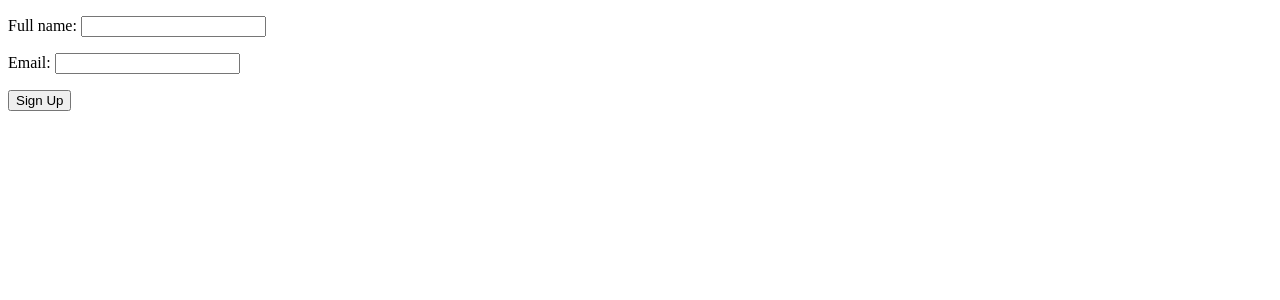
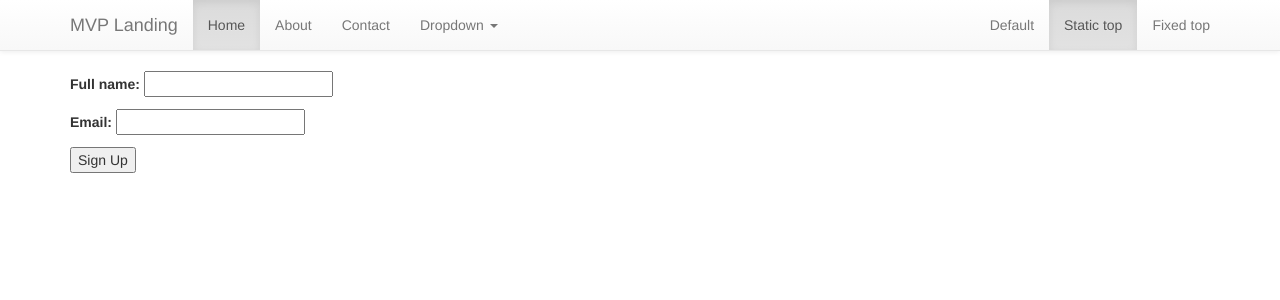
Before and after one commit to RonaldTheodoro/TryDjango1.8, a Django app: page / in a window 1280 px wide. Shown: the top 300 px of the page. Run offline with Django 3.2, Linux system fonts and the light colour scheme; some libraries are stand-ins or nearby versions.

Commit message:
Usa bootstrap

```diff
--- a/newsletter/forms.py
+++ b/newsletter/forms.py
@@ -1,5 +1,5 @@
 from django import forms
-from .models import SignUp
+from .models import SignUp, User
 
 
 class ContactForm(forms.Form):
@@ -20,3 +20,19 @@ class SignUpForm(forms.ModelForm):
 
     def cleanFullName(self):
         return self.cleaned_data.get('full_name')
+
+
+class UserForm(forms.ModelForm):
+
+    class Meta:
+        model = User
+        fields = ['name', 'email', 'password']
+
+    def cleanName(self):
+        return self.cleaned_data.get('name')
+
+    def cleanEmail(self):
+        return self.cleaned_data.get('email')
+
+    def cleanPassword(self):
+        return self.cleaned_data.get('password')
--- a/newsletter/models.py
+++ b/newsletter/models.py
@@ -9,3 +9,12 @@ class SignUp(models.Model):
 
     def __str__(self):
         return self.full_name
+
+
+class User(models.Model):
+    name = models.CharField(max_length=30, blank=False, null=False)
+    email = models.EmailField()
+    password = models.CharField(max_length=32, null=False)
+
+    def __str__(self):
+        return self.name
--- a/newsletter/views.py
+++ b/newsletter/views.py
@@ -1,7 +1,7 @@
 from django.conf import settings
 from django.core.mail import send_mail
 from django.shortcuts import render
-from .forms import SignUpForm, ContactForm
+from .forms import SignUpForm, ContactForm, UserForm
 
 
 def home(request):
@@ -49,3 +49,16 @@ def contact(request):
         'title': 'Contato'
     }
     return render(request, 'form.html', context)
+
+
+def login(request):
+    form = UserForm(request.POST or None)
+
+    if form.is_valid():
+        form.save()
+
+    context = {
+        'title': 'Log in',
+        'form': form
+    }
+    return render(request, 'login.html', context)
--- /dev/null
+++ b/templates/base.html
@@ -0,0 +1,65 @@
+{% load staticfiles %}
+<!DOCTYPE html>
+<html lang="en">
+    <head>
+        <meta charset="utf-8">
+        <meta http-equiv="X-UA-Compatible" content="IE=edge">
+        <meta name="viewport" content="width=device-width, initial-scale=1">
+        <!-- The above 3 meta tags *must* come first in the head; any other head content must come *after* these tags -->
+        <meta name="description" content="">
+        <meta name="author" content="">
+        <link rel="icon" href="../../favicon.ico">
+
+        <title>Static Top Navbar Example for Bootstrap</title>
+
+        <!-- Bootstrap core CSS -->
+        <link href="../../dist/css/bootstrap.min.css" rel="stylesheet">
+        <link href="{% static 'css/bootstrap.min.css' %}" rel="stylesheet">
+
+        <!-- IE10 viewport hack for Surface/desktop Windows 8 bug -->
+        <link href="{% static 'css/bootstrap.min.css' %}" rel="stylesheet">
+
+        <!-- Custom styles for this template -->
+        <link href="navbar-static-top.css" rel="stylesheet">
+
+        <!-- Just for debugging purposes. Don't actually copy these 2 lines! -->
+        <!--[if lt IE 9]><script src="../../assets/js/ie8-responsive-file-warning.js"></script>
+        <script src="../../assets/js/ie-emulation-modes-warning.js"></script>
+        <![endif]-->
+        <!-- HTML5 shim and Respond.js for IE8 support of HTML5 elements and media queries -->
+        <!--[if lt IE 9]>
+        <script src="https://oss.maxcdn.com/html5shiv/3.7.2/html5shiv.min.js"></script>
+        <script src="https://oss.maxcdn.com/respond/1.4.2/respond.min.js"></script>
+        <![endif]-->
+        <!-- Latest compiled and minified CSS -->
+        <link rel="stylesheet" href="https://maxcdn.bootstrapcdn.com/bootstrap/3.3.6/css/bootstrap.min.css" integrity="sha384-1q8mTJOASx8j1Au+a5WDVnPi2lkFfwwEAa8hDDdjZlpLegxhjVME1fgjWPGmkzs7" crossorigin="anonymous">
+
+        <!-- Optional theme -->
+        <link rel="stylesheet" href="https://maxcdn.bootstrapcdn.com/bootstrap/3.3.6/css/bootstrap-theme.min.css" integrity="sha384-fLW2N01lMqjakBkx3l/M9EahuwpSfeNvV63J5ezn3uZzapT0u7EYsXMjQV+0En5r" crossorigin="anonymous">
+
+        <!-- Latest compiled and minified JavaScript -->
+        <script src="https://maxcdn.bootstrapcdn.com/bootstrap/3.3.6/js/bootstrap.min.js" integrity="sha384-0mSbJDEHialfmuBBQP6A4Qrprq5OVfW37PRR3j5ELqxss1yVqOtnepnHVP9aJ7xS" crossorigin="anonymous"></script>
+    </head>
+    <body>
+        <!-- Static navbar -->
+        {# verbatim #}
+        {% include 'navbar.html' %}
+
+
+        <div class="container">
+            {% block content %}
+
+            {% endblock %}
+        </div> <!-- /container -->
+
+
+        <!-- Bootstrap core JavaScript
+        ================================================== -->
+        <!-- Placed at the end of the document so the pages load faster -->
+        <script src="https://ajax.googleapis.com/ajax/libs/jquery/1.11.3/jquery.min.js"></script>
+        <script>window.jQuery || document.write('<script src="../../assets/js/vendor/jquery.min.js"><\/script>')</script>
+        <script src="../../dist/js/bootstrap.min.js"></script>
+        <!-- IE10 viewport hack for Surface/desktop Windows 8 bug -->
+        <script src="../../assets/js/ie10-viewport-bug-workaround.js"></script>
+    </body>
+</html>
--- a/templates/form.html
+++ b/templates/form.html
@@ -1,3 +1,4 @@
+{% load static %}
 <!DOCTYPE html>
 <html>
 <head>
--- a/templates/home.html
+++ b/templates/home.html
@@ -1,13 +1,25 @@
+{% extends "base.html" %}
 <!DOCTYPE html>
 <html>
 <head>
     <title>{{ title }}</title>
 </head>
 <body>
+    <!-- Main component for a primary marketing message or call to action -->
+    <div class="jumbotron">
+        <h1>Navbar example</h1>
+        <p>This example is a quick exercise to illustrate how the default, static and fixed to top navbar work. It includes the responsive CSS and HTML, so it also adapts to your viewport and device.</p>
+        <p>To see the difference between static and fixed top navbars, just scroll.</p>
+        <p>
+            <a class="btn btn-lg btn-primary" href="../../components/#navbar" role="button">View navbar docs &raquo;</a>
+        </p>
+    </div>
+    {% block content %}
     <form method="POST" action="">
         {% csrf_token %}
         {{ form.as_p }}
         <input type="submit" value="Sign Up">
     </form>
+    {% endblock %}
 </body>
 </html>
--- /dev/null
+++ b/templates/navbar.html
@@ -0,0 +1,37 @@
+<nav class="navbar navbar-default navbar-static-top">
+    <div class="container">
+        <div class="navbar-header">
+            <button type="button" class="navbar-toggle collapsed" data-toggle="collapse" data-target="#navbar" aria-expanded="false" aria-controls="navbar">
+                <span class="sr-only">Toggle navigation</span>
+                <span class="icon-bar"></span>
+                <span class="icon-bar"></span>
+                <span class="icon-bar"></span>
+            </button>
+            <a class="navbar-brand" href="#">MVP Landing</a>
+        </div>
+        <div id="navbar" class="navbar-collapse collapse">
+            <ul class="nav navbar-nav">
+                <li class="active"><a href="#">Home</a></li>
+                <li><a href="#about">About</a></li>
+                <li><a href="#contact">Contact</a></li>
+                <li class="dropdown">
+                    <a href="#" class="dropdown-toggle" data-toggle="dropdown" role="button" aria-haspopup="true" aria-expanded="false">Dropdown <span class="caret"></span></a>
+                    <ul class="dropdown-menu">
+                        <li><a href="#">Action</a></li>
+                        <li><a href="#">Another action</a></li>
+                        <li><a href="#">Something else here</a></li>
+                        <li role="separator" class="divider"></li>
+                        <li class="dropdown-header">Nav header</li>
+                        <li><a href="#">Separated link</a></li>
+                        <li><a href="#">One more separated link</a></li>
+                    </ul>
+                </li>
+            </ul>
+            <ul class="nav navbar-nav navbar-right">
+                <li><a href="../navbar/">Default</a></li>
+                <li class="active"><a href="./">Static top <span class="sr-only">(current)</span></a></li>
+                <li><a href="../navbar-fixed-top/">Fixed top</a></li>
+            </ul>
+        </div><!--/.nav-collapse -->
+    </div>
+</nav>
--- a/trydjango18/urls.py
+++ b/trydjango18/urls.py
@@ -2,13 +2,14 @@ from django.conf import settings
 from django.conf.urls import include, url
 from django.conf.urls.static import static
 from django.contrib import admin
-from newsletter.views import home, contact
+from newsletter.views import home, contact, login
 
 
 urlpatterns = [
     url(r'^admin/', include(admin.site.urls)),
     url(r'^$', home),
-    url(r'^form/', contact)
+    url(r'^form/', contact),
+    url(r'^login/', login)
 ]
 
 if settings.DEBUG:
```
Also changed, not shown: newsletter/admin.py (+9 -4 lines), templates/login.html (added, +13 -0 lines), newsletter/migrations/0002_auto_20160417_2003.py (added).
